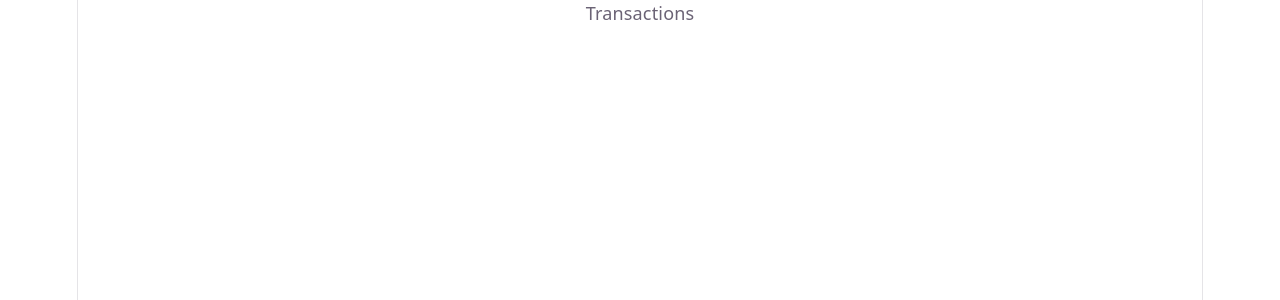
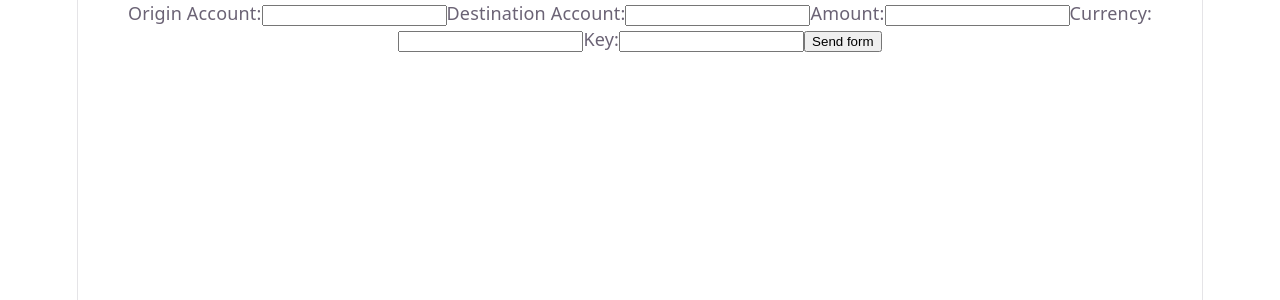
Before and after one commit to INSEGUS-21/Integridos-Frontend, a React (Vite) app in the folder integridos/: page /transactions in a window 1280 px wide. Shown: the top 300 px of the page. Built offline with nearby package versions, Linux system fonts and the light colour scheme.

Commit message:
transactions screen post complete

```diff
--- a/integridos/src/screens/Transactions.jsx
+++ b/integridos/src/screens/Transactions.jsx
@@ -1,3 +1,125 @@
+import { useState } from 'react';
+import CryptoJS from 'crypto-js';
+
 export default function Transactions(){
-    return <p>Transactions</p>
+
+    const [formData, setFormData] = useState({
+        originAccount: '',
+        destinationAccount: '',
+        amount: '',
+        currency: '',
+        key: ''
+    });
+    const [isSubmitting, setIsSubmitting] = useState(false);
+    const [error, setError] = useState(null);
+
+    const handleChange = (e) => {
+        const { name, value } = e.target;
+
+        setFormData({
+            ...formData,
+            [name]: value
+        });
+    };
+
+    const handleSubmit = async (e) => {
+        e.preventDefault();
+        setIsSubmitting(true);
+        setError(null);
+
+        const { key, ...bodyData } = formData;
+        const timestamp = Math.floor(Date.now() / 1000);
+        const nonce = CryptoJS.lib.WordArray.random(32).toString(CryptoJS.enc.Hex);
+        const rawBody = JSON.stringify(bodyData)
+        const mensaje = `${timestamp}.${nonce}.${rawBody || ''}`;
+        const hmac = CryptoJS.HmacSHA256(mensaje, key).toString(CryptoJS.enc.Hex);
+        const token = localStorage.getItem('token');
+        if (!token) {
+            setError('No auth. Please, login.');
+            setIsSubmitting(false);
+            return;
+        }
+
+        try {
+            const response = await fetch('https://integridos-backend.onrender.com/api/v1/transactions', {
+            method: 'POST',
+            headers: {
+            'Content-Type': 'application/json',
+            'hmac': hmac,
+            'timestamp': timestamp.toString(),
+            'nonce': nonce,
+            'authorization': `Bearer ${token}`,
+            },
+            body: rawBody
+        });
+
+        if (!response.ok) {
+            throw new Error('Ocurrió un error al procesar la transferencia');
+        }
+
+        const result = await response.json();
+        alert('¡Transferencia realizada con éxito!');
+
+        setFormData({
+            originAccount: '',
+            destinationAccount: '',
+            amount: '',
+            currency: '',
+            key: ''
+        });
+
+        } catch (err) {
+            setError(err.message);
+        } finally {
+            setIsSubmitting(false);
+        }
+    };
+
+    return (<form onSubmit={handleSubmit}>
+                <label>Origin Account:</label>
+                <input
+                type="text"
+                name="originAccount"
+                value={formData.originAccount}
+                onChange={handleChange}
+                />
+
+                <label>Destination Account:</label>
+                <input
+                type="text"
+                name="destinationAccount"
+                value={formData.destinationAccount}
+                onChange={handleChange}
+                />
+
+                <label>Amount:</label>
+                <input
+                type="number"
+                name="amount"
+                value={formData.amount}
+                onChange={handleChange}
+                />
+
+                <label>Currency:</label>
+                <input
+                type="text"
+                name="currency"
+                value={formData.currency}
+                onChange={handleChange}
+                />
+
+                <label>Key:</label>
+                <input
+                type="password"
+                name="key"
+                value={formData.key}
+                onChange={handleChange}
+                />
+
+                {error && <p style={{ color: 'red' }}>{error}</p>}
+
+                <button type="submit" disabled={isSubmitting}>
+                    {isSubmitting ? 'Processing...' : 'Send form'}
+                </button>
+            </form>);
 }
```
